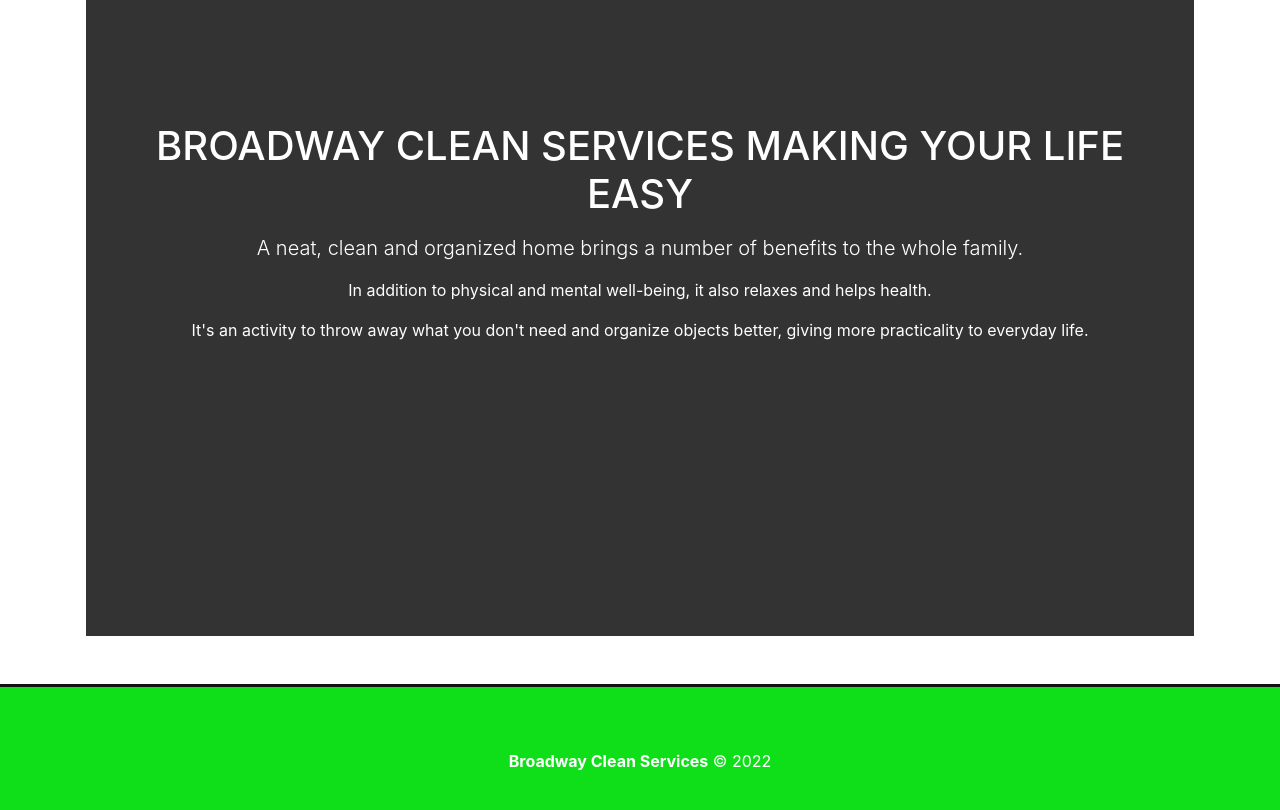
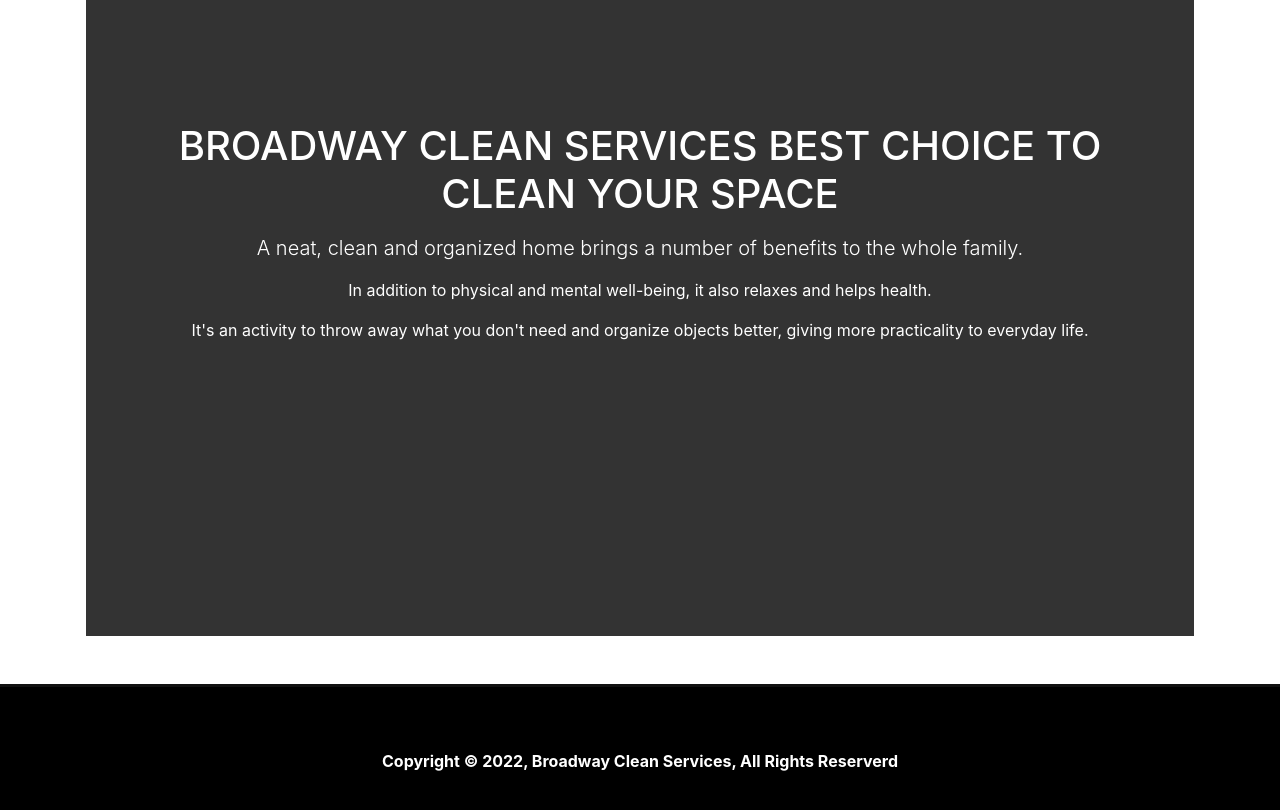
Before and after one commit to Ygoraphael/BCSCalifornia, a Next.js app: page / in a window 1280 px wide. Shown: the part 280-1090 px from the top of the page. Built offline with nearby package versions, Linux system fonts and the light colour scheme.

Commit message:
Alterado cor do footer
Signed-off-by: Ygoraphael <¹ygoraphael@gmail.com¹>

```diff
--- a/components/Footer.js
+++ b/components/Footer.js
@@ -4,7 +4,7 @@ export default function Footer() {
   return (
     <footer className={styles.footer}>
       <p>
-        <span>Broadway Clean Services</span> &copy; {new Date().getFullYear()}
+        <span> Copyright &copy; {new Date().getFullYear()}, Broadway Clean Services, All Rights Reserverd</span>
       </p>
     </footer>
   )
--- a/pages/index.js
+++ b/pages/index.js
@@ -6,7 +6,7 @@ export default function Home() {
         <header className={styles.showcase}>
             <div className={styles.showcase_content}>
                 <h1 className="l-heading">
-                    BROADWAY CLEAN SERVICES MAKING YOUR LIFE EASY
+                    BROADWAY CLEAN SERVICES BEST CHOICE TO CLEAN YOUR SPACE
                 </h1>
                 <p className="lead">
                     A neat, clean and organized home brings a number of benefits to the whole family.
--- a/styles/Footer.module.css
+++ b/styles/Footer.module.css
@@ -2,7 +2,7 @@
     display: flex;
     align-items: center;
     justify-content: center;
-    background-color: rgb(15, 223, 25);
+    background: black;
     height: 150px;
     color: #fff;
     margin-top: 2em;
```
